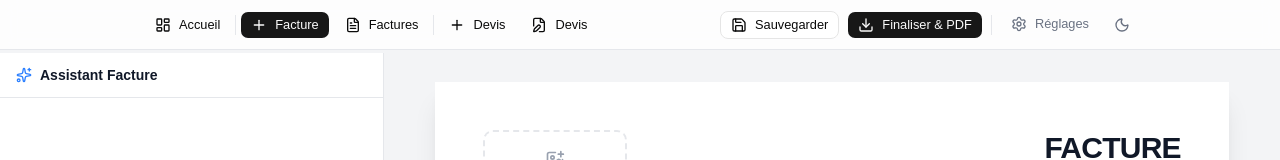
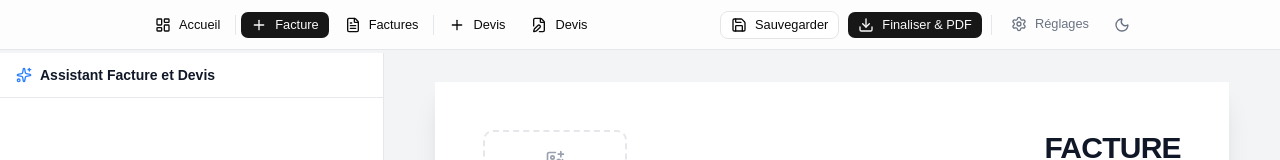
Before and after one commit to Farman-IA/invoice-generator, a React (Vite) app: page / in a window 1280 px wide. Both pictures are taken after a click on the button "Facture". Shown: the top 160 px of the page. Built offline with nearby package versions, Linux system fonts and the light colour scheme.

Commit message:
fix: renommage Assistant Facture et Devis

```diff
--- a/src/components/AIChatPanel.tsx
+++ b/src/components/AIChatPanel.tsx
@@ -305,7 +305,7 @@ export function AIChatPanel({ open, onClose, onApplyData }: AIChatPanelProps) {
       <div className="flex items-center justify-between px-4 py-3 border-b border-gray-200 dark:border-gray-800">
         <div className="flex items-center gap-2">
           <Sparkles className="size-4 text-blue-500" />
-          <h2 className="text-sm font-semibold text-gray-900 dark:text-gray-100">Assistant Facture</h2>
+          <h2 className="text-sm font-semibold text-gray-900 dark:text-gray-100">Assistant Facture et Devis</h2>
         </div>
         <Button variant="ghost" size="icon-xs" onClick={onClose} className="lg:hidden" aria-label="Fermer le chat">
           <X className="size-4" />
```
